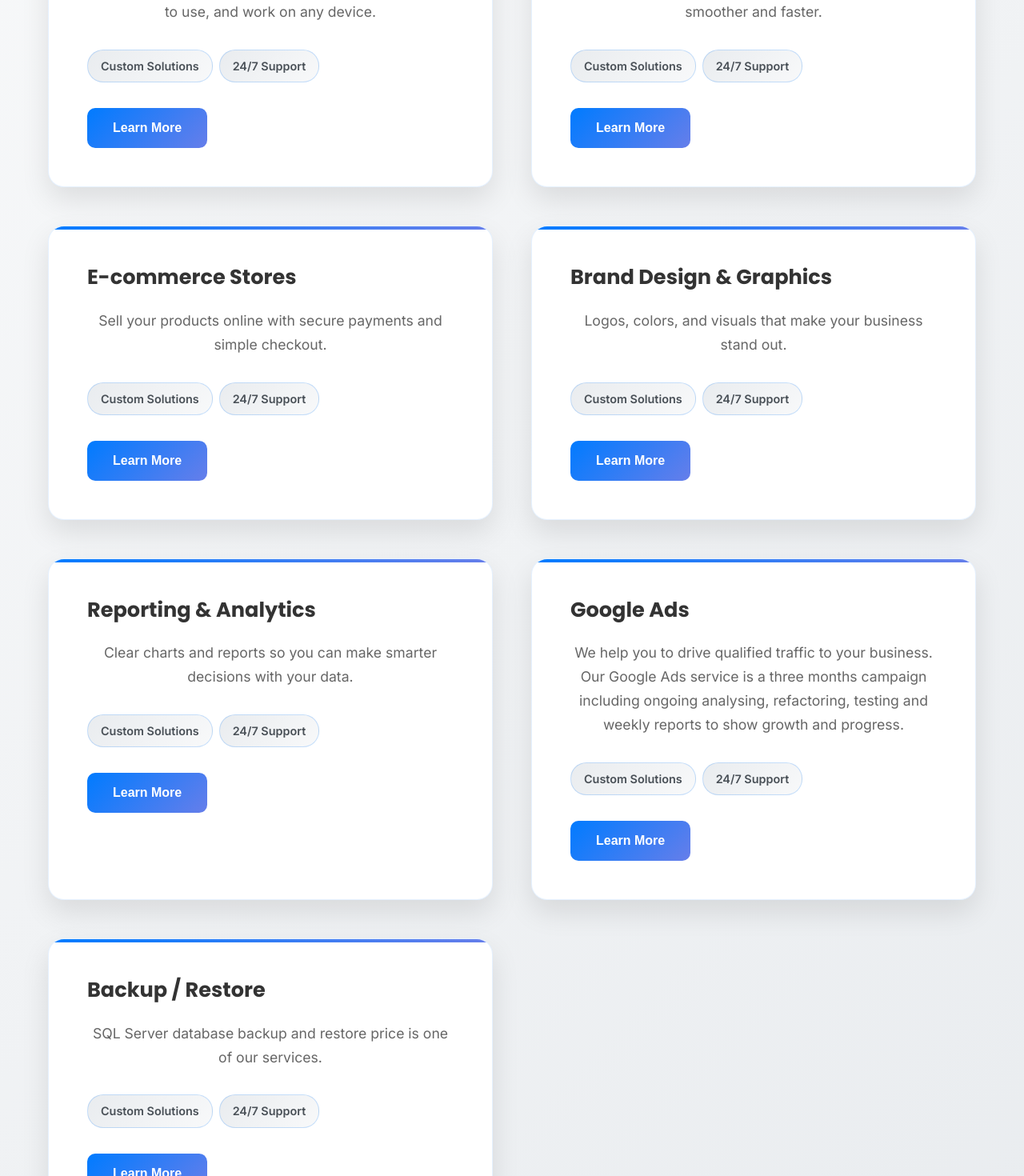
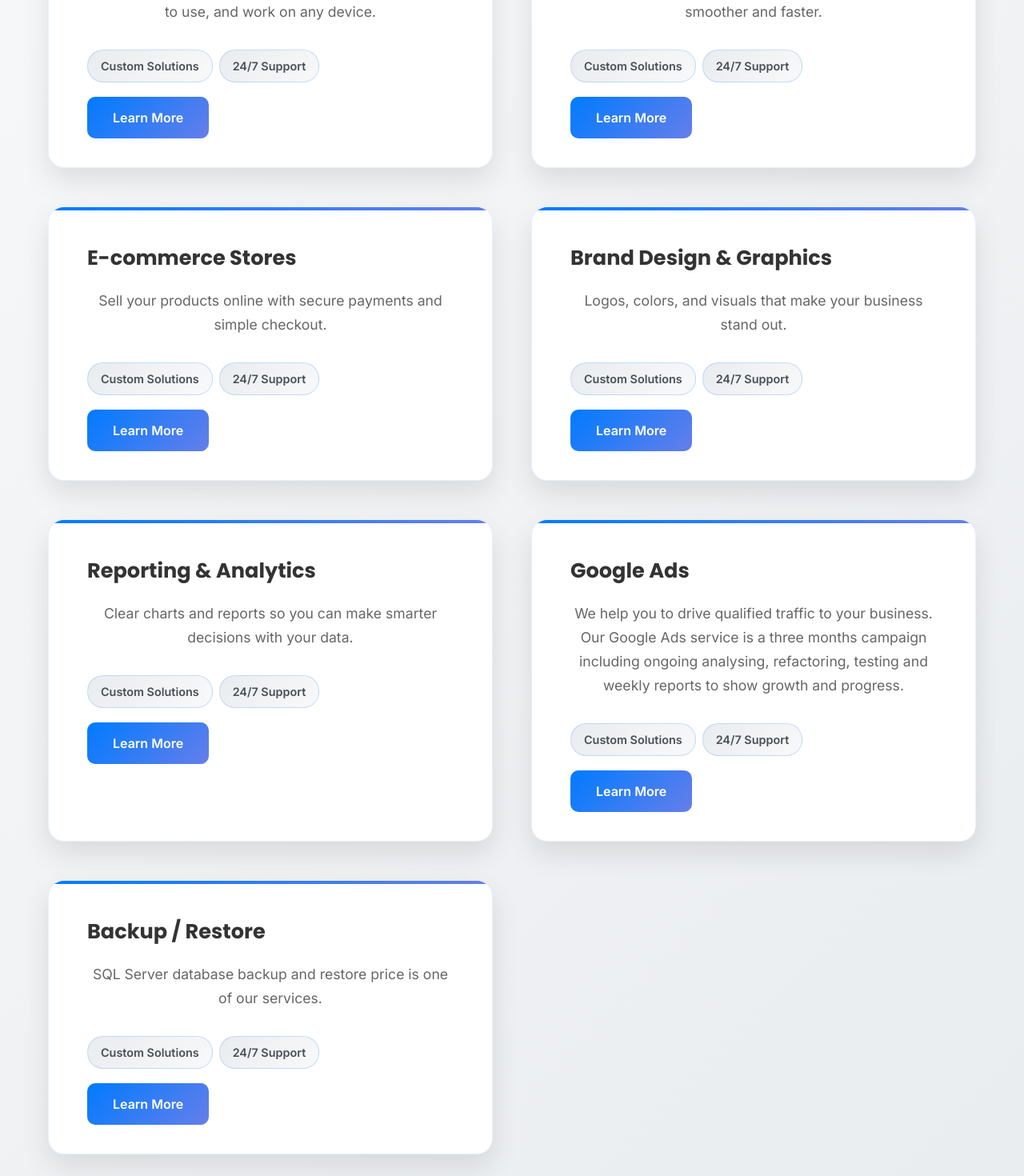
Before and after one commit to faridehlamee/kiatech-website, a React (Create React App) app: page / in a window 1280 px wide. Shown: the part 4260-5730 px from the top of the page at 80% size. Built offline with nearby package versions, Linux system fonts and the light colour scheme.

Commit message:
update learn more to contact page

```diff
--- a/src/pages/Home.js
+++ b/src/pages/Home.js
@@ -155,7 +155,7 @@ const Home = () => {
                 <span>Custom Solutions</span>
                 <span>24/7 Support</span>
               </div>
-              <button className="service-btn" aria-label="Learn more about custom websites">Learn More</button>
+              <Link to="/contact" className="service-btn" aria-label="Learn more about custom websites">Learn More</Link>
             </article>
 
             <article className="service-card">
@@ -165,7 +165,7 @@ const Home = () => {
                 <span>Custom Solutions</span>
                 <span>24/7 Support</span>
               </div>
-              <button className="service-btn" aria-label="Learn more about custom web applications">Learn More</button>
+              <Link to="/contact" className="service-btn" aria-label="Learn more about custom web applications">Learn More</Link>
             </article>
 
             <article className="service-card">
@@ -175,7 +175,7 @@ const Home = () => {
                 <span>Custom Solutions</span>
                 <span>24/7 Support</span>
               </div>
-              <button className="service-btn" aria-label="Learn more about e-commerce stores">Learn More</button>
+              <Link to="/contact" className="service-btn" aria-label="Learn more about e-commerce stores">Learn More</Link>
             </article>
 
             <article className="service-card">
@@ -185,7 +185,7 @@ const Home = () => {
                 <span>Custom Solutions</span>
                 <span>24/7 Support</span>
               </div>
-              <button className="service-btn" aria-label="Learn more about brand design and graphics">Learn More</button>
+              <Link to="/contact" className="service-btn" aria-label="Learn more about brand design and graphics">Learn More</Link>
             </article>
 
             <article className="service-card">
@@ -195,7 +195,7 @@ const Home = () => {
                 <span>Custom Solutions</span>
                 <span>24/7 Support</span>
               </div>
-              <button className="service-btn" aria-label="Learn more about reporting and analytics">Learn More</button>
+              <Link to="/contact" className="service-btn" aria-label="Learn more about reporting and analytics">Learn More</Link>
             </article>
 
             <article className="service-card">
@@ -205,7 +205,7 @@ const Home = () => {
                 <span>Custom Solutions</span>
                 <span>24/7 Support</span>
               </div>
-              <button className="service-btn" aria-label="Learn more about Google Ads services">Learn More</button>
+              <Link to="/contact" className="service-btn" aria-label="Learn more about Google Ads services">Learn More</Link>
             </article>
 
             <article className="service-card">
@@ -215,7 +215,7 @@ const Home = () => {
                 <span>Custom Solutions</span>
                 <span>24/7 Support</span>
               </div>
-              <button className="service-btn" aria-label="Learn more about backup and restore services">Learn More</button>
+              <Link to="/contact" className="service-btn" aria-label="Learn more about backup and restore services">Learn More</Link>
             </article>
           </div>
         </div>
--- a/src/pages/Pricing.js
+++ b/src/pages/Pricing.js
@@ -1,4 +1,5 @@
 import React from 'react';
+import { Link } from 'react-router-dom';
 import './Pricing.css';
 
 const Pricing = () => {
@@ -159,7 +160,7 @@ const Pricing = () => {
                 <h3>{service.name}</h3>
                 <div className="service-price">{service.price}</div>
                 <p>{service.description}</p>
-                <a href="/contact" className="service-button">Learn More</a>
+                <Link to="/contact" className="service-button">Learn More</Link>
               </div>
             ))}
           </div>
--- a/src/pages/Services.js
+++ b/src/pages/Services.js
@@ -80,7 +80,7 @@ const Services = () => {
                 <span>Custom Solutions</span>
                 <span>24/7 Support</span>
               </div>
-              <button className="service-btn" aria-label="Learn more about custom websites">Learn More</button>
+              <Link to="/contact" className="service-btn" aria-label="Learn more about custom websites">Learn More</Link>
             </article>
 
             <article className="service-card">
@@ -90,7 +90,7 @@ const Services = () => {
                 <span>Custom Solutions</span>
                 <span>24/7 Support</span>
               </div>
-              <button className="service-btn" aria-label="Learn more about custom web applications">Learn More</button>
+              <Link to="/contact" className="service-btn" aria-label="Learn more about custom web applications">Learn More</Link>
             </article>
 
             <article className="service-card">
@@ -100,7 +100,7 @@ const Services = () => {
                 <span>Custom Solutions</span>
                 <span>24/7 Support</span>
               </div>
-              <button className="service-btn" aria-label="Learn more about e-commerce stores">Learn More</button>
+              <Link to="/contact" className="service-btn" aria-label="Learn more about e-commerce stores">Learn More</Link>
             </article>
 
             <article className="service-card">
@@ -110,7 +110,7 @@ const Services = () => {
                 <span>Custom Solutions</span>
                 <span>24/7 Support</span>
               </div>
-              <button className="service-btn" aria-label="Learn more about brand design and graphics">Learn More</button>
+              <Link to="/contact" className="service-btn" aria-label="Learn more about brand design and graphics">Learn More</Link>
             </article>
 
             <article className="service-card">
@@ -120,7 +120,7 @@ const Services = () => {
                 <span>Custom Solutions</span>
                 <span>24/7 Support</span>
               </div>
-              <button className="service-btn" aria-label="Learn more about reporting and analytics">Learn More</button>
+              <Link to="/contact" className="service-btn" aria-label="Learn more about reporting and analytics">Learn More</Link>
             </article>
 
             <article className="service-card">
@@ -130,7 +130,7 @@ const Services = () => {
                 <span>Custom Solutions</span>
                 <span>24/7 Support</span>
               </div>
-              <button className="service-btn" aria-label="Learn more about Google Ads services">Learn More</button>
+              <Link to="/contact" className="service-btn" aria-label="Learn more about Google Ads services">Learn More</Link>
             </article>
 
             <article className="service-card">
@@ -140,7 +140,7 @@ const Services = () => {
                 <span>Custom Solutions</span>
                 <span>24/7 Support</span>
               </div>
-              <button className="service-btn" aria-label="Learn more about backup and restore services">Learn More</button>
+              <Link to="/contact" className="service-btn" aria-label="Learn more about backup and restore services">Learn More</Link>
             </article>
           </div>
         </div>
```
